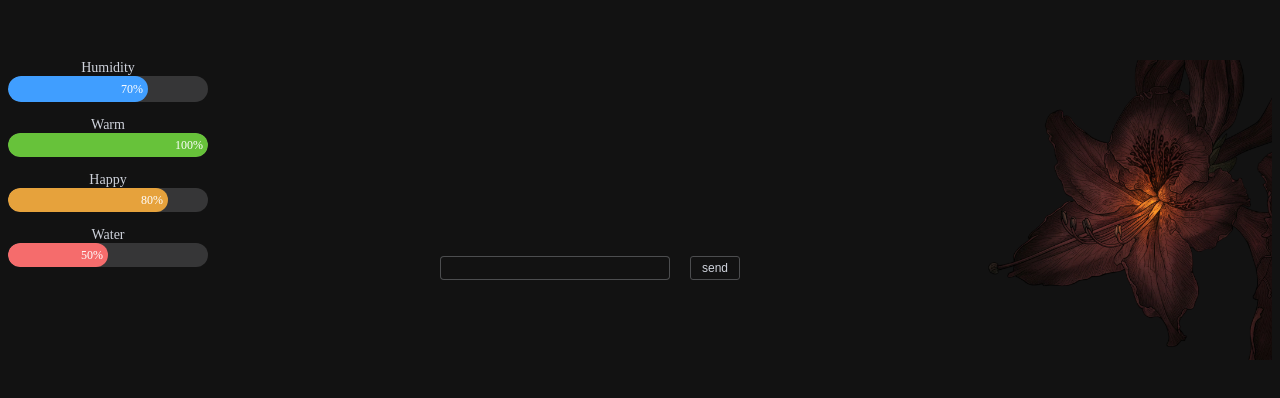
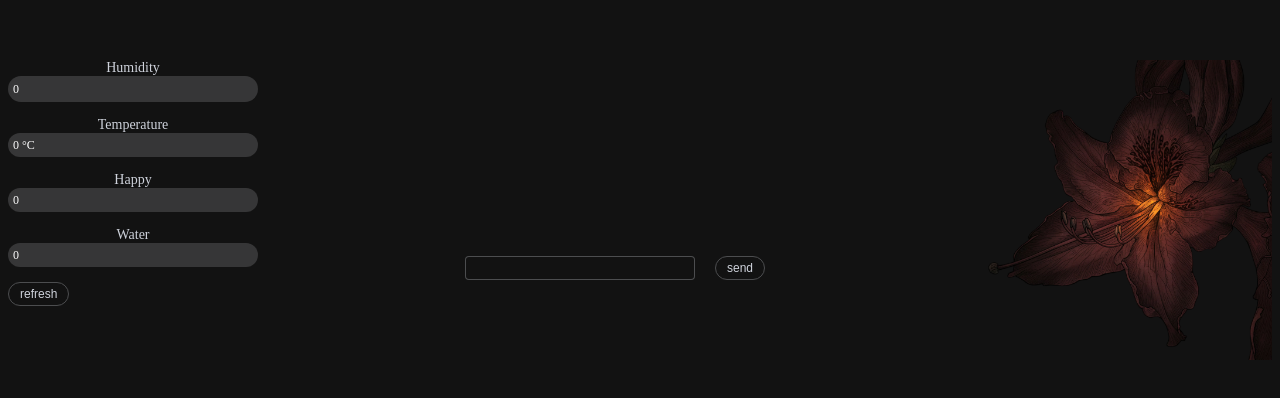
Before and after one commit to sante-afk/green-guardian, a Vue app: page / in a window 1280 px wide. Shown: the part 196-594 px from the top of the page. Built offline with nearby package versions, Linux system fonts and the light colour scheme.

Commit message:
Fix handleRefresh

```diff
--- a/src/layouts/MainLayout.vue
+++ b/src/layouts/MainLayout.vue
@@ -1,67 +1,115 @@
-<template >
+<template>
   <div class="common-layout">
     <el-container>
-      <el-aside width="200px">
+      <el-aside width="250px">
         <div class="container-progress">
           <el-text class="el-text">Humidity</el-text>
-          <el-progress
-            :text-inside="true"
-            :stroke-width="26"
-            :percentage="70" />
-
-          <el-text class="el-text">Warm</el-text>
-          <el-progress
-            :text-inside="true"
-            :stroke-width="24"
-            :percentage="100"
-            status="success"
-          />
+          <el-progress :text-inside="true" :stroke-width="26" :percentage="humidityValue" status="warning"
+            :format="format" />
+          <el-text class="el-text">Temperature</el-text>
+          <el-progress :text-inside="true" :stroke-width="24" :percentage="temperatureValue" status="exception"
+            :format="formatDegrees" />
           <el-text class="el-text">Happy</el-text>
-          <el-progress
-            :text-inside="true"
-            :stroke-width="24"
-            :percentage="80"
-            status="warning"
-          />
-
+          <el-progress :text-inside="true" :stroke-width="24" :percentage="happyValue" status="warning"
+            :format="format" />
           <el-text class="el-text">Water</el-text>
-          <el-progress
-            :text-inside="true"
-            :stroke-width="24"
-            :percentage="50"
-            status="exception"
-          />
+          <el-progress :text-inside="true" :stroke-width="24" :percentage="waterValue" :format="format" />
+          <el-button size="small" round class="el-button-refresh" @click="hundleRefresh()">refresh</el-button>
         </div>
       </el-aside>
       <el-main class="el-main">
         <div class="container-messages">
-            <el-text>{{ messages }}</el-text>
+          <el-text>{{ messages }}</el-text>
         </div>
         <el-form class="el-form">
-          <el-input
-            type="text"
-            v-model="inputMessage"
-            size="small"
-            class="el-input"
-          />
-          <el-button size="small" @click="handleSendMessage">send</el-button>
+          <el-input type="text" v-model="inputMessage" size="small" class="el-input" />
+          <el-button round size="small" @click="handleSendMessage()">send</el-button>
         </el-form>
       </el-main>
       <el-aside>
-        <el-image :src="urlFlower" class="el-flower"/>
+        <el-image :src="urlFlower" class="el-flower" />
       </el-aside>
     </el-container>
   </div>
 </template>
 <script setup lang="ts">
-import {ref} from 'vue'
+import { ref, onMounted } from 'vue'
+import { ElMessageBox } from 'element-plus'
 const urlFlower = '/src/assets/images/flower.png';
 const inputMessage = ref('');
 const messages = ref('');
+const humidityValue = ref('0');
+const temperatureValue = ref('0');
+const happyValue = ref('0');
+const waterValue = ref('0');
 
-const handleSendMessage = () => {
-  const text = inputMessage.value;
-  messages.value = text;
+declare global {
+  interface Navigator {
+    serial: any;
+  }
+}
+const format = (value: string) => {
+  return `${value}`;
+};
+
+const formatDegrees = (value: string) => {
+  return `${value} °C`;
+}
+
+const hundleRefresh = async () => {
+  try {
+    const encoder: TextEncoder = new TextEncoder();
+    const port = await navigator.serial.requestPort()
+    await port.open({ baudRate: 9600 });
+    await new Promise((r) => setTimeout(r, 2000));
+    const writer = port.writable.getWriter();
+    await writer.write(encoder.encode("G"));
+    writer.releaseLock();
+    const numsArray: string[] = [];
+    const reader = port.readable.getReader();
+
+    setTimeout(async () => {
+      while (true) {
+        const { value, done } = await reader.read();
+        if (done) {
+          reader.releaseLock();
+          ElMessageBox.alert("port off", 'Info', {
+            confirmButtonText: 'Ok',
+          });
+          break;
+        }
+        let values: string = new TextDecoder().decode(value);
+        let nums = values.match(/\d+/g);
+
+        if (nums && numsArray.length !== 2) {
+          nums.forEach(item => {
+            numsArray.push(item);
+          });
+        }
+
+        if (numsArray.length) {
+          humidityValue.value = String(numsArray[0]);
+          temperatureValue.value = String(numsArray[1]);
+          waterValue.value = String(numsArray[2]);
+          numsArray.length = 0;
+          writer.releaseLock();
+          reader.releaseLock();
+          await port.close();
+        }
+      }
+      console.log(port);
+    }, 2000)
+
+  } catch (error) {
+    ElMessageBox.alert("request port error", 'Error', {
+      confirmButtonText: 'Ok',
+    });
+  }
+}
+
+const handleSendMessage = async () => {
+  messages.value = inputMessage.value;
+  inputMessage.value = '';
 };
 
 </script>
```
Also changed, not shown: 1 other file (tests, documents, lock files or other folders).
